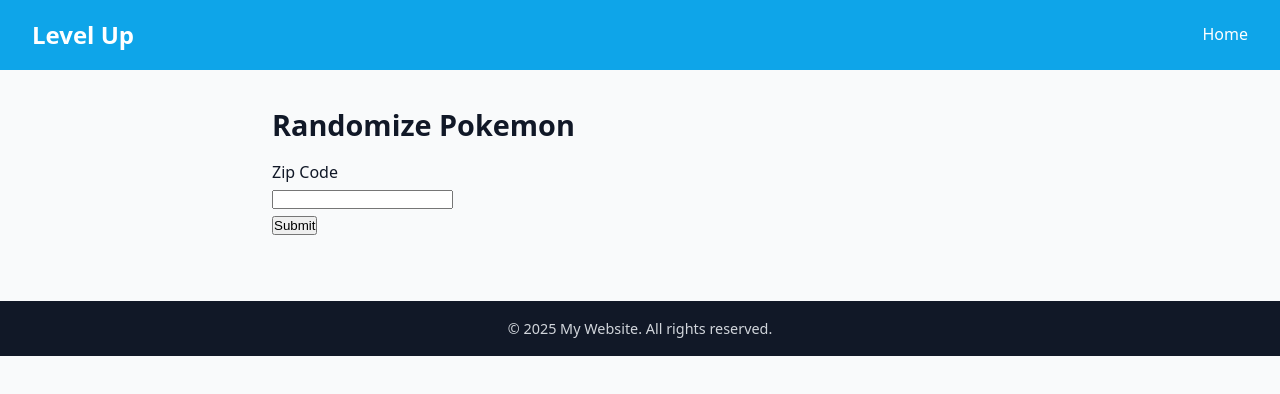
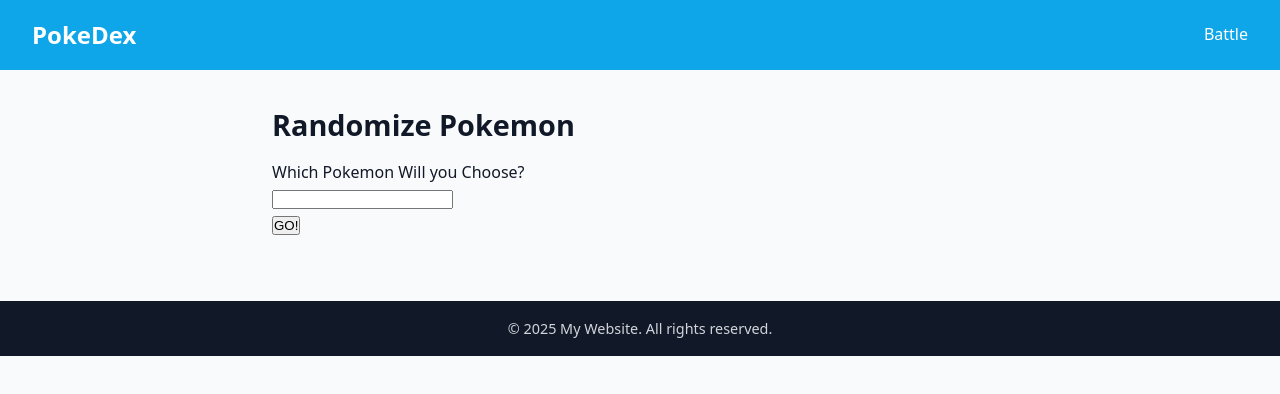
Before and after one commit to spanosjustin/pokefun, a plain HTML site: page PokeFun/index.html in a window 1280 px wide. Drawn offline with Linux system fonts and the light colour scheme.

Commit message:
Add files via upload

```diff
--- a/PokeFun/index.html
+++ b/PokeFun/index.html
@@ -3,16 +3,16 @@
 <head>
     <meta charset="UTF-8" />
     <meta name="viewport" content="width=device-width, initial-scale=1.0" />
-    <title>My Website</title>
+    <title>PokeFight</title>
     <meta name="description" content="A short description of the page for SEO" />
     <link rel="stylesheet" href="styles.css" />
 </head>
 <body>
     <header>
-        <h1>Level Up</h1>
+        <h1>PokeDex</h1>
         <nav>
             <ul>
-                <li><a href="#">Home</a></li>
+                <li><a href="#">Battle</a></li>
             </ul>
         </nav>
     </header>
@@ -21,11 +21,11 @@
         <section>
             <h2>Randomize Pokemon</h2>
             <form>
-                <label for="zip">Zip Code</label><br>
+                <label for="zip">Which Pokemon Will you Choose?</label><br>
                 <input type="text" id="zip" name="zip">
             </form>
             <button type="button" onclick="getPokemon(
-                document.getElementById('zip').value)">Submit</button>
+                document.getElementById('zip').value)">GO!</button>
             <div id="pokeDetails"></div>
         </section>
     </main>
```
